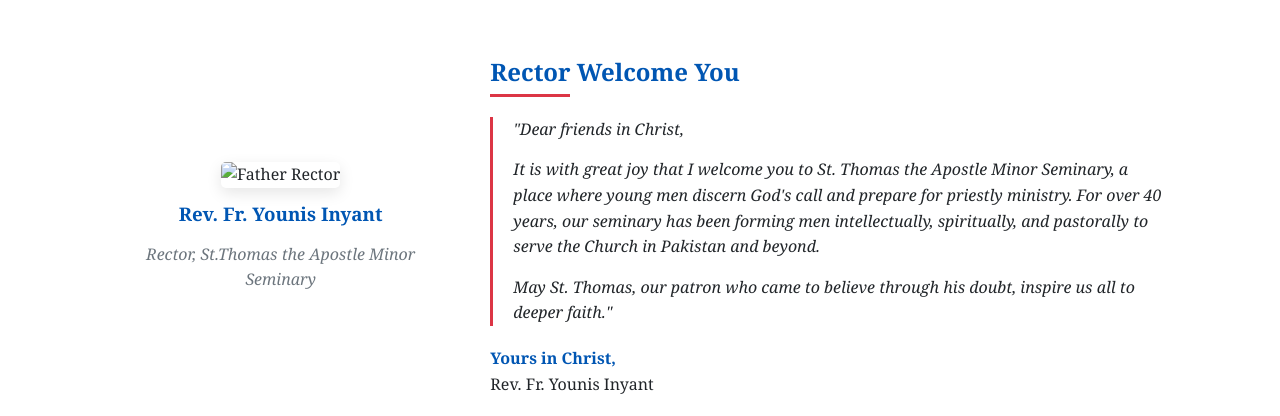
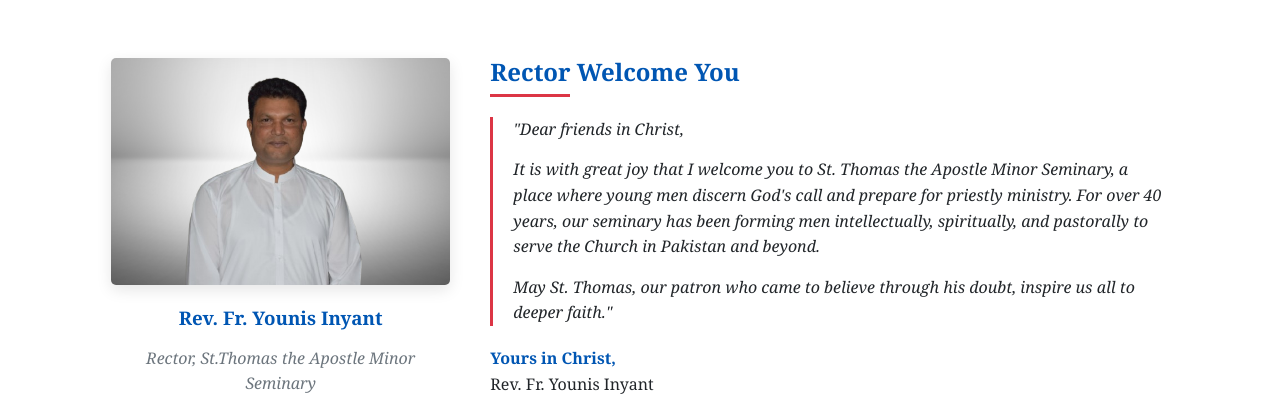
Before and after one commit to Shahroz-Yousaf/St-thomas-semninery, a plain HTML site: page index.html in a window 1280 px wide. Shown: the part 572-988 px from the top of the page. Drawn offline with Linux system fonts and the light colour scheme.

Commit message:
index.html

```diff
--- a/index.html
+++ b/index.html
@@ -49,7 +49,7 @@
     <div class="container">
         <div class="rector-content">
             <div class="rector-image">
-                <img src="./images/rec.pic.png" alt="Father Rector">
+                <img src="./rec.pic.png" alt="Father Rector">
                 <h3>Rev. Fr. Younis Inyant</h3>
                 <p>Rector, St.Thomas the Apostle Minor Seminary</p>
             </div>
```
